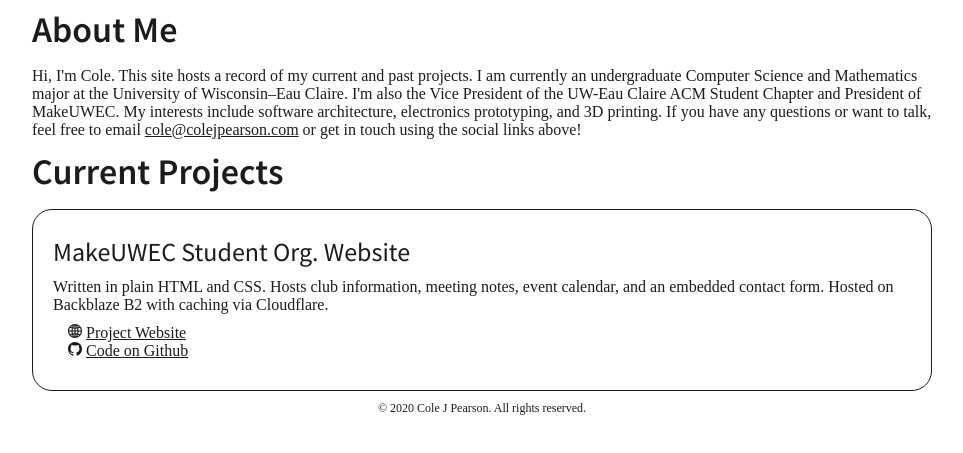
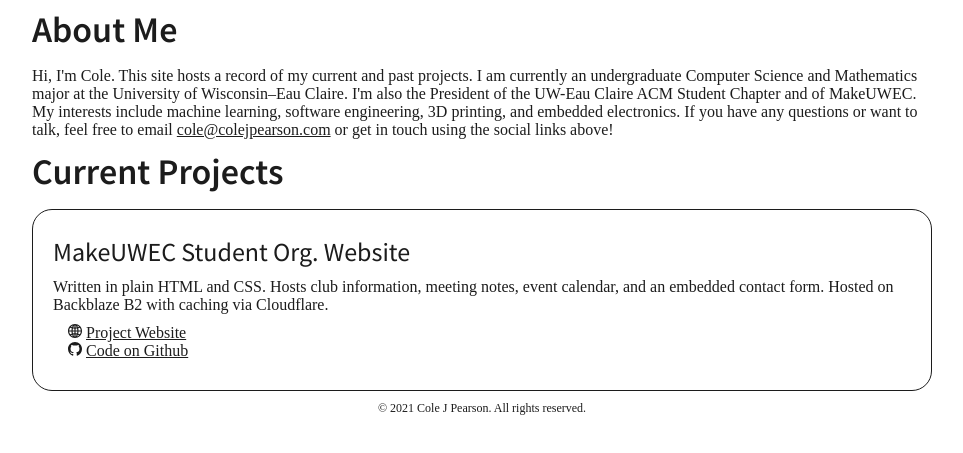
Before and after one commit to pearscol/website, a plain HTML site: page index.html in a window 1280 px wide. Shown: the part 121-574 px from the top of the page, without its empty margins (158-1121 px from the left). Drawn offline with Linux system fonts and the light colour scheme; a web font is replaced by a local one.

Commit message:
Update introduction

```diff
--- a/index.html
+++ b/index.html
@@ -37,7 +37,7 @@
     <div class="page-body">
       <section>
         <h1>About Me</h1>
-        <p>Hi, I'm Cole. This site hosts a record of my current and past projects. I am currently an undergraduate Computer Science and Mathematics major at the University of Wisconsin–Eau Claire. I'm also the Vice President of the UW-Eau Claire ACM Student Chapter and President of MakeUWEC. My interests include software architecture, electronics prototyping, and 3D printing. If you have any questions or want to talk, feel free to email <a href="mailto:cole@colejpearson.com">cole@colejpearson.com</a> or get in touch using the social links above!</p>
+        <p>Hi, I'm Cole. This site hosts a record of my current and past projects. I am currently an undergraduate Computer Science and Mathematics major at the University of Wisconsin–Eau Claire. I'm also the President of the UW-Eau Claire ACM Student Chapter and of MakeUWEC. My interests include machine learning, software engineering, 3D printing, and embedded electronics. If you have any questions or want to talk, feel free to email <a href="mailto:cole@colejpearson.com">cole@colejpearson.com</a> or get in touch using the social links above!</p>
       </section>
       <section>
         <h1>Current Projects</h1>
@@ -58,7 +58,7 @@
       </section>
     </div>
     <footer>
-      <p>© <time datetime="2020">2020</time> Cole J Pearson. All rights reserved.</p>
+      <p>© <time datetime="2021">2021</time> Cole J Pearson. All rights reserved.</p>
     </footer>
   </body>
 </html>
```
